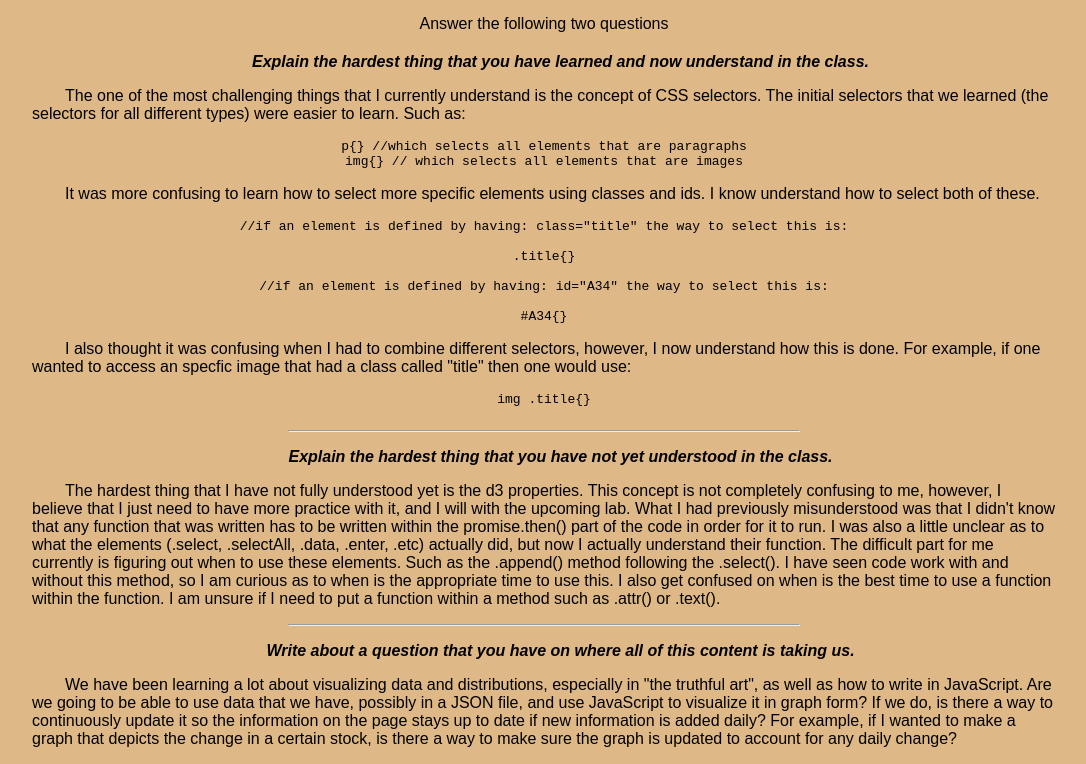
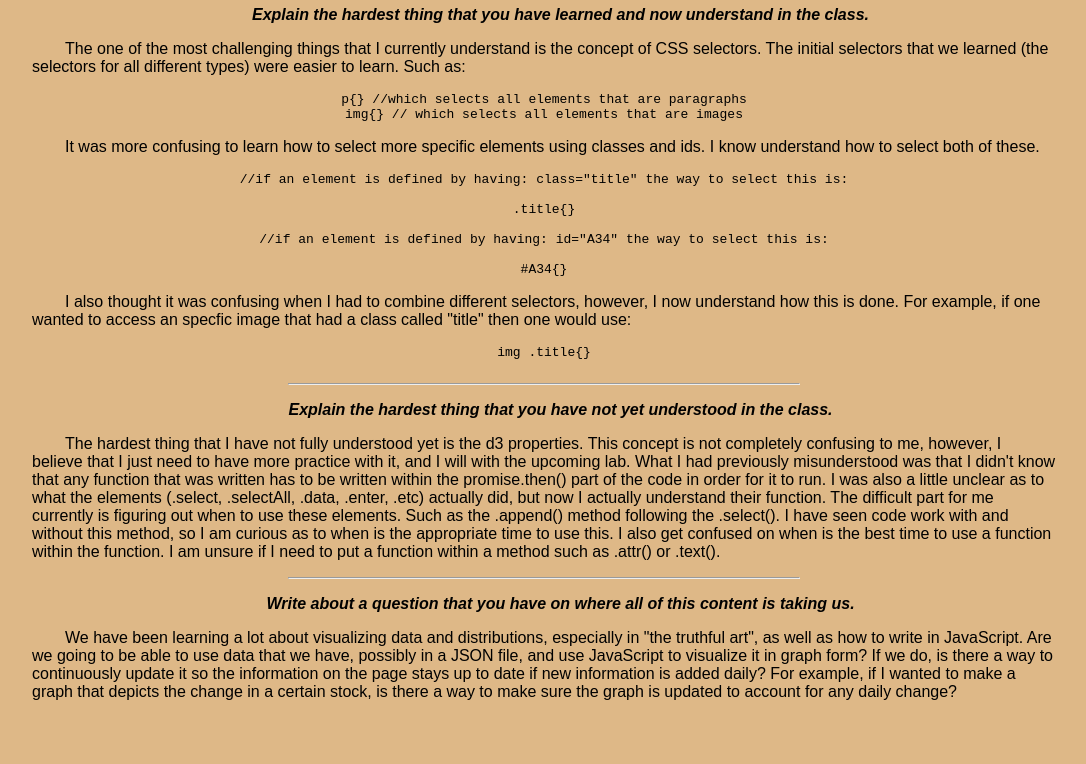
Before and after one commit to isaiaharroyo/reflection, a plain HTML site: page index.html in a window 1280 px wide. Shown: the part 77-841 px from the top of the page, without its empty margins (96-1182 px from the left). After the commit the page ends 800 px from the top, so only its background shows below. Drawn offline with Linux system fonts and the light colour scheme.

Commit message:
Update index.html

```diff
--- a/index.html
+++ b/index.html
@@ -56,8 +56,6 @@
 
         <h1>Class Reflection</h1>
 
-        <p class = "desc">Answer the following two questions</p>
-
         <p class = "q">Explain the hardest thing that you have learned and now understand in the class.</p>
 
         <p>The one of the most challenging things that I currently understand is the concept of CSS selectors. The initial selectors that we learned (the selectors for all different types) were easier to learn. Such as:</p>
```
